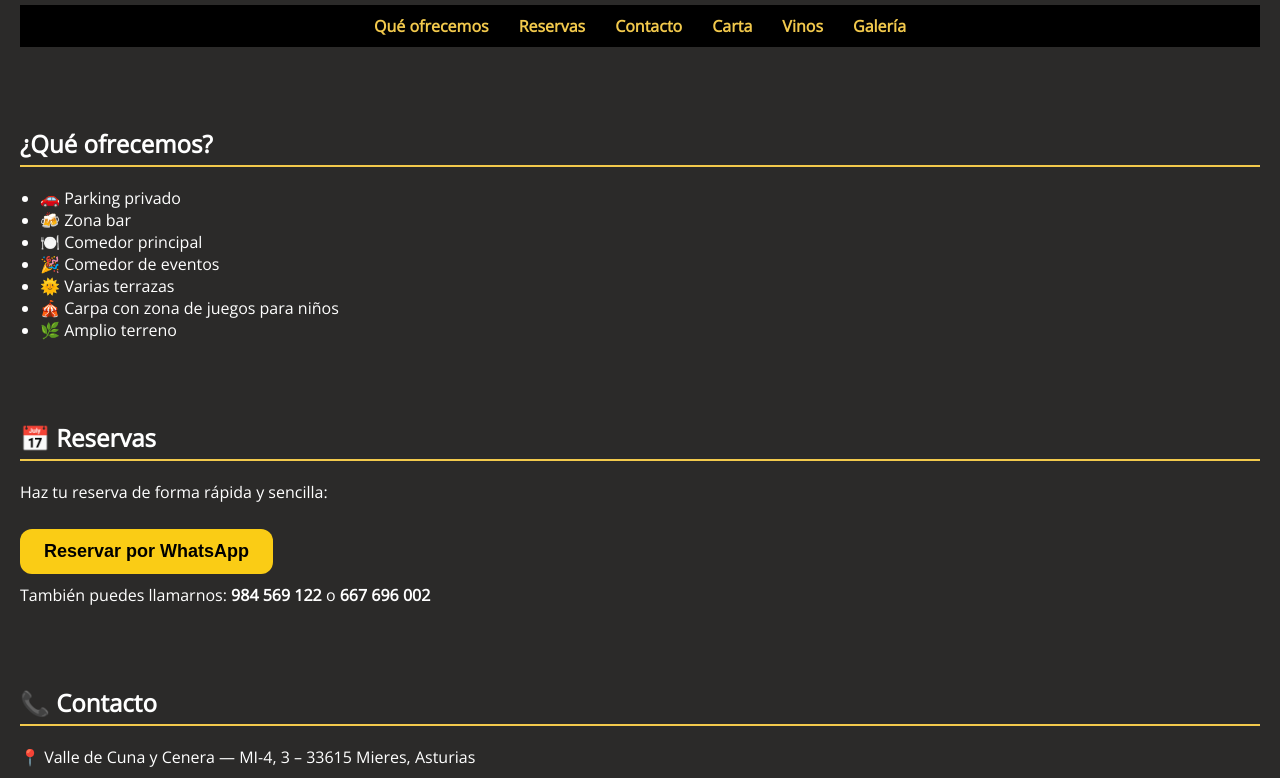
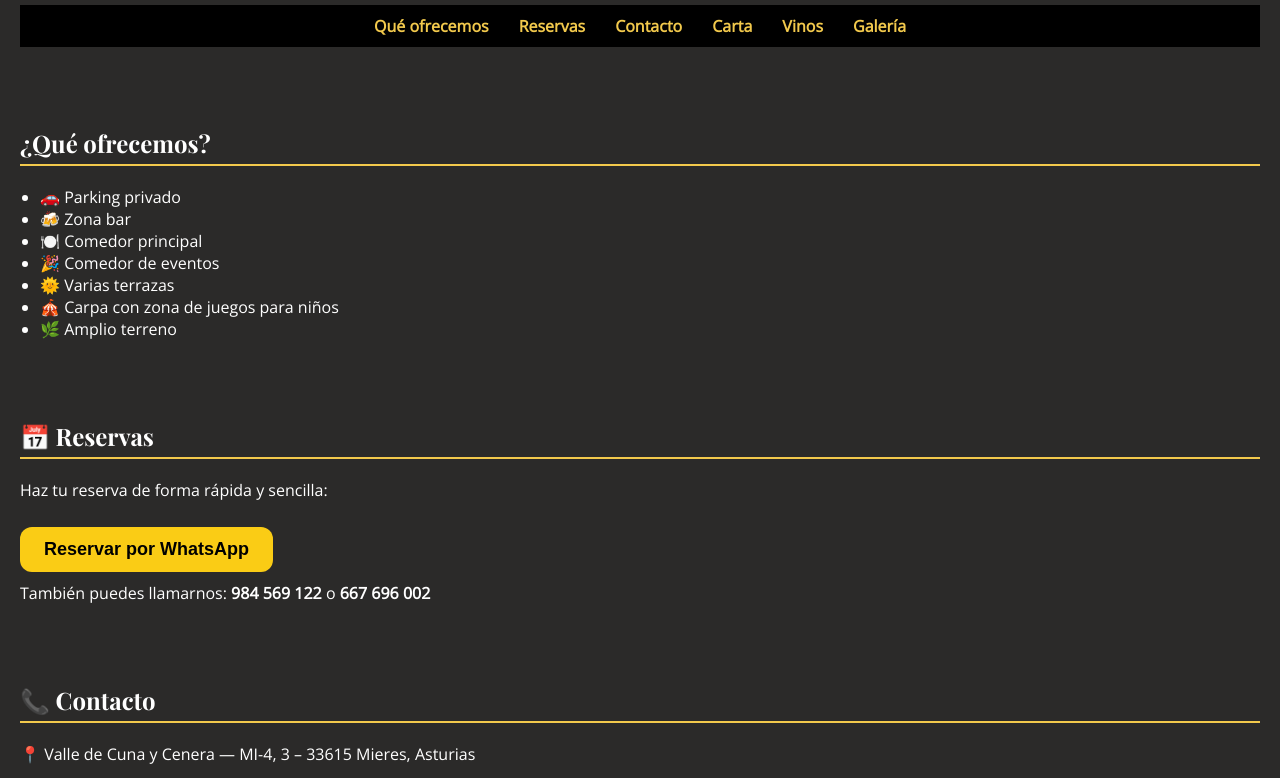
Before and after one commit to ElMolin20/elmolin2, a plain HTML site: page index.html in a window 1280 px wide. Shown: the part 293-1071 px from the top of the page. Drawn offline with nearby package versions, Linux system fonts and the light colour scheme.

Commit message:
Update style.css

```diff
--- a/style.css
+++ b/style.css
@@ -6,6 +6,8 @@ body {
   margin: 0;
   padding: 0 20px;
 }
+h1, h2, h3 {
+  font-family: 'Playfair Display', serif;
 }
 }
 header {
```
